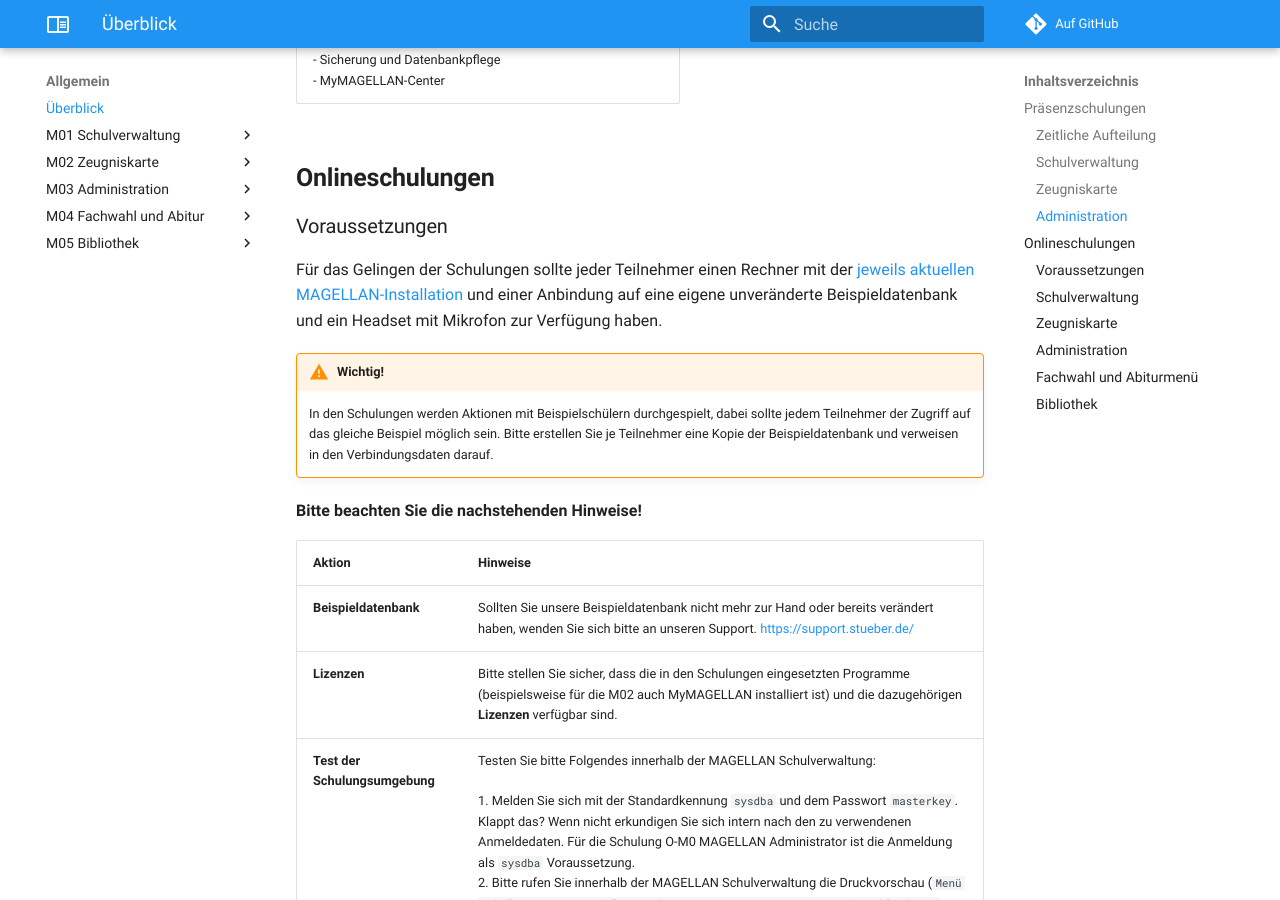
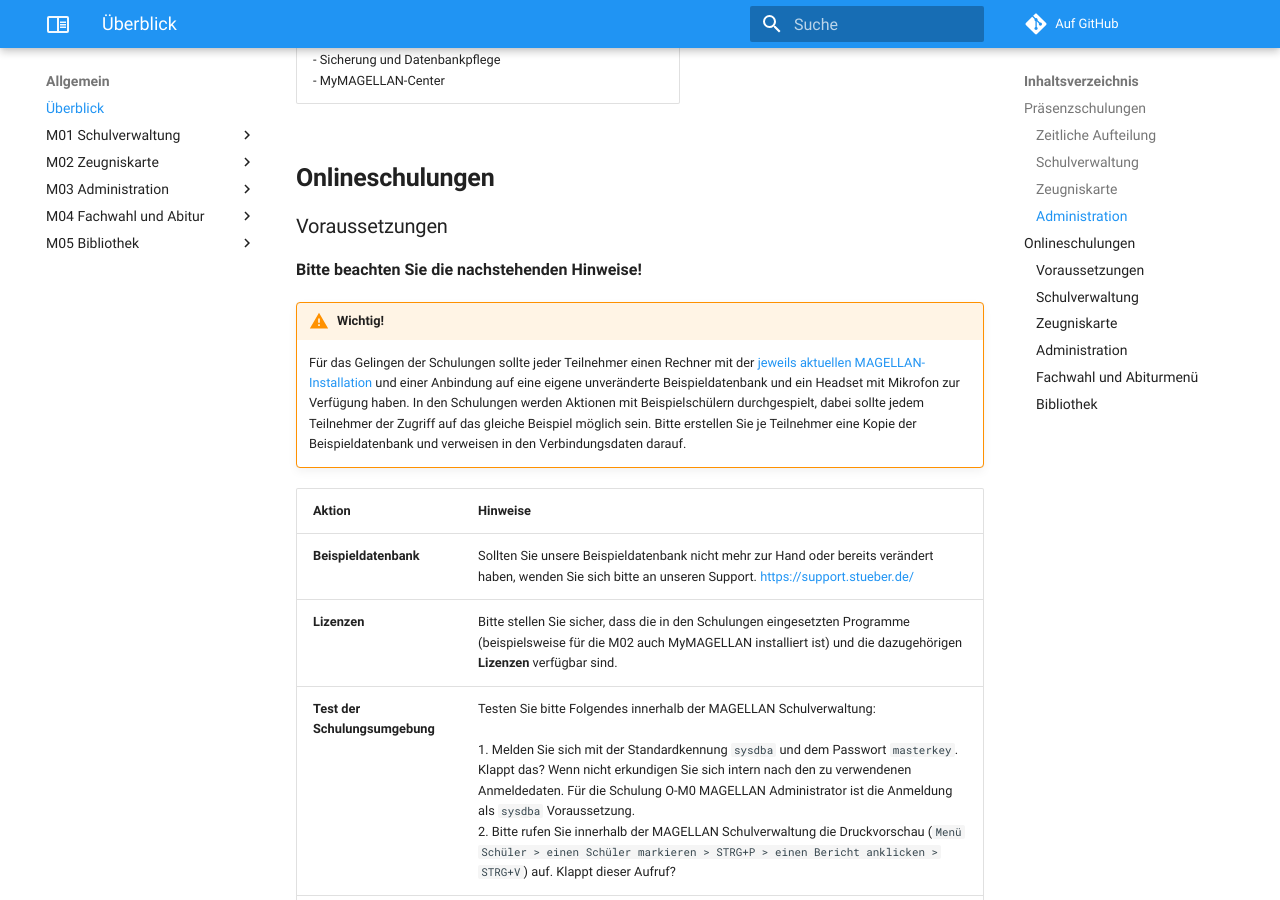
Before and after one commit to stuebersystems/doc.magellan-schulungen.de, an MkDocs documentation site: the page built from docs/index.md, in a window 1280 px wide and 900 px high, scrolled down 2134 px. Built offline with MkDocs 1.6.1 and Material for MkDocs 9.7.7, drawn with Linux system fonts in a browser that asks for light colours; comment, search, counter and statistics services are not loaded.

Commit message:
no message

```diff
--- a/docs/index.md
+++ b/docs/index.md
@@ -51,13 +51,11 @@ Unsere Präsenzschulungen bieten wir bei uns im Hause oder auch bei Ihnen vor Or
 
 ### Voraussetzungen
 
-Für das Gelingen der Schulungen sollte jeder Teilnehmer einen Rechner mit der [jeweils aktuellen MAGELLAN-Installation](https://magellan.stueber.de/download.php) und einer Anbindung auf eine eigene unveränderte Beispieldatenbank und ein Headset mit Mikrofon zur Verfügung haben.
+**Bitte beachten Sie die nachstehenden Hinweise!**
 
 !!! warning "Wichtig!"
 
-    In den Schulungen werden Aktionen mit Beispielschülern durchgespielt, dabei sollte jedem Teilnehmer der Zugriff auf das gleiche Beispiel möglich sein. Bitte erstellen Sie je Teilnehmer eine Kopie der Beispieldatenbank und verweisen in den Verbindungsdaten darauf.
-
-**Bitte beachten Sie die nachstehenden Hinweise!**
+    Für das Gelingen der Schulungen sollte jeder Teilnehmer einen Rechner mit der [jeweils aktuellen MAGELLAN-Installation](https://magellan.stueber.de/download.php) und einer Anbindung auf eine eigene unveränderte Beispieldatenbank und ein Headset mit Mikrofon zur Verfügung haben. In den Schulungen werden Aktionen mit Beispielschülern durchgespielt, dabei sollte jedem Teilnehmer der Zugriff auf das gleiche Beispiel möglich sein. Bitte erstellen Sie je Teilnehmer eine Kopie der Beispieldatenbank und verweisen in den Verbindungsdaten darauf.
 
 Aktion|Hinweise
 --|--
```
